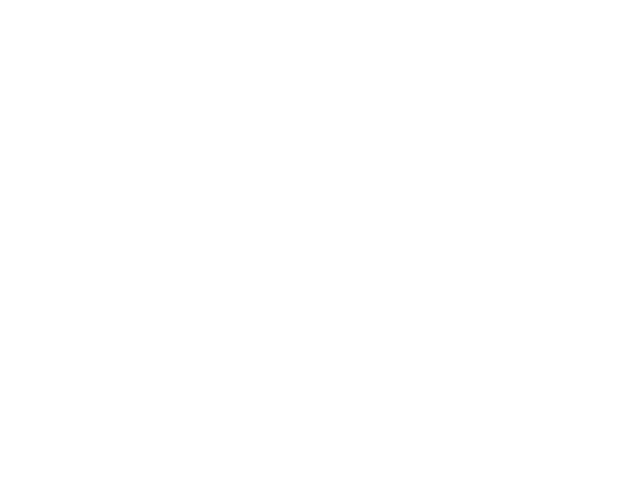
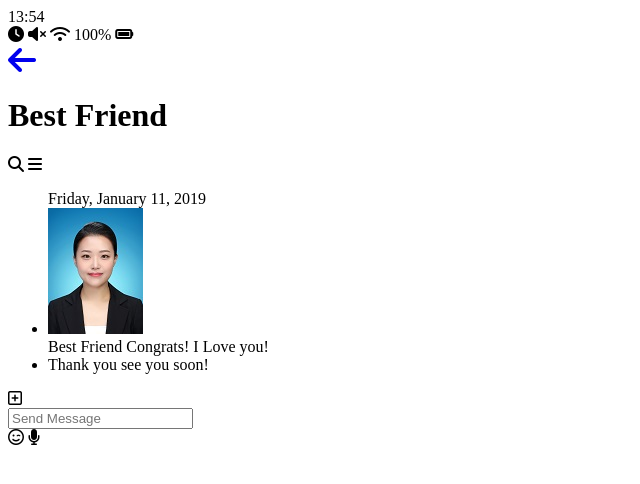
Before and after one commit to jxxtty/kakao-clone-v2.0, a plain HTML site: page chat.html in a window 1280 px wide. Shown: the whole page, without its empty margins (0-640 px from the left). Drawn offline with Linux system fonts and the light colour scheme.

Commit message:
chat.html & connect with index.html

```diff
--- a/chat.html
+++ b/chat.html
@@ -0,0 +1,85 @@
+<!DOCTYPE html>
+<html lang="en">
+  <head>
+    <meta charset="UTF-8" />
+    <meta name="viewport" content="width=device-width, initial-scale=1.0" />
+    <script
+      src="https://kit.fontawesome.com/c62211d980.js"
+      crossorigin="anonymous"
+    ></script>
+    <title>Chat | Kakao Clone</title>
+  </head>
+  <body>
+    <!-- status bar -->
+    <div class="status-bar">
+      <!-- status-bar는 부모 column은 자식-->
+      <div class="status-bar__column">
+        <span class="status-bar__clock">13:54</span>
+      </div>
+      <div class="status-bar__column">
+        <i class="fas fa-clock"></i>
+        <i class="fas fa-volume-mute"></i>
+        <i class="fas fa-wifi"></i>
+        <span class="status-bar__battery-level">100%</span>
+        <i class="fas fa-battery-full"></i>
+      </div>
+    </div>
+
+    <!-- header-->
+    <header class="header">
+      <div class="header__header-column">
+        <a href="index.html">
+          <i class="fas fa-arrow-left fa-2x"></i>
+        </a>
+        <h1 class="header__title">Best Friend</h1>
+      </div>
+      <div class="header__header-column">
+        <span class="header__icon">
+          <i class="fas fa-search"></i>
+        </span>
+        <span class="header__icon">
+          <i class="fas fa-bars"></i>
+        </span>
+      </div>
+    </header>
+    <main class="chat">
+      <ul class="chat__messages">
+        <span class="chat__timestamp">Friday, January 11, 2019</span>
+        <li class="incoming-message message">
+          <img src="images/avatar.jpeg" class="g-avatar message__avatar" />
+          <div class="message__content">
+            <span class="message__author">Best Friend</span>
+            <span class="messgae__bubble">
+              Congrats! I Love you!
+            </span>
+          </div>
+          <span class="message__timestamp"></span>
+        </li>
+        <li class="incoming-message message">
+          <span class="message__timestamp"></span>
+          <div class="message__content">
+            <span class="messgae__bubble">
+              Thank you see you soon!
+            </span>
+          </div>
+        </li>
+      </ul>
+    </main>
+    <div class="chat__write">
+      <div class="chat__write-column">
+        <i class="far fa-plus-square"></i>
+      </div>
+      <div class="chat__write-column">
+        <input
+          type="text"
+          placeholder="Send Message"
+          class="chat__write-input"
+        />
+      </div>
+      <div class="chat__write-column">
+        <span class="chat__write-icon"><i class="far fa-smile-wink"></i></span>
+        <span class="chat__write-icon"><i class="fas fa-microphone"></i></span>
+      </div>
+    </div>
+  </body>
+</html>
```
Also changed, not shown: index.html (+4 -1 lines), settings.html (+1 -1 lines).
